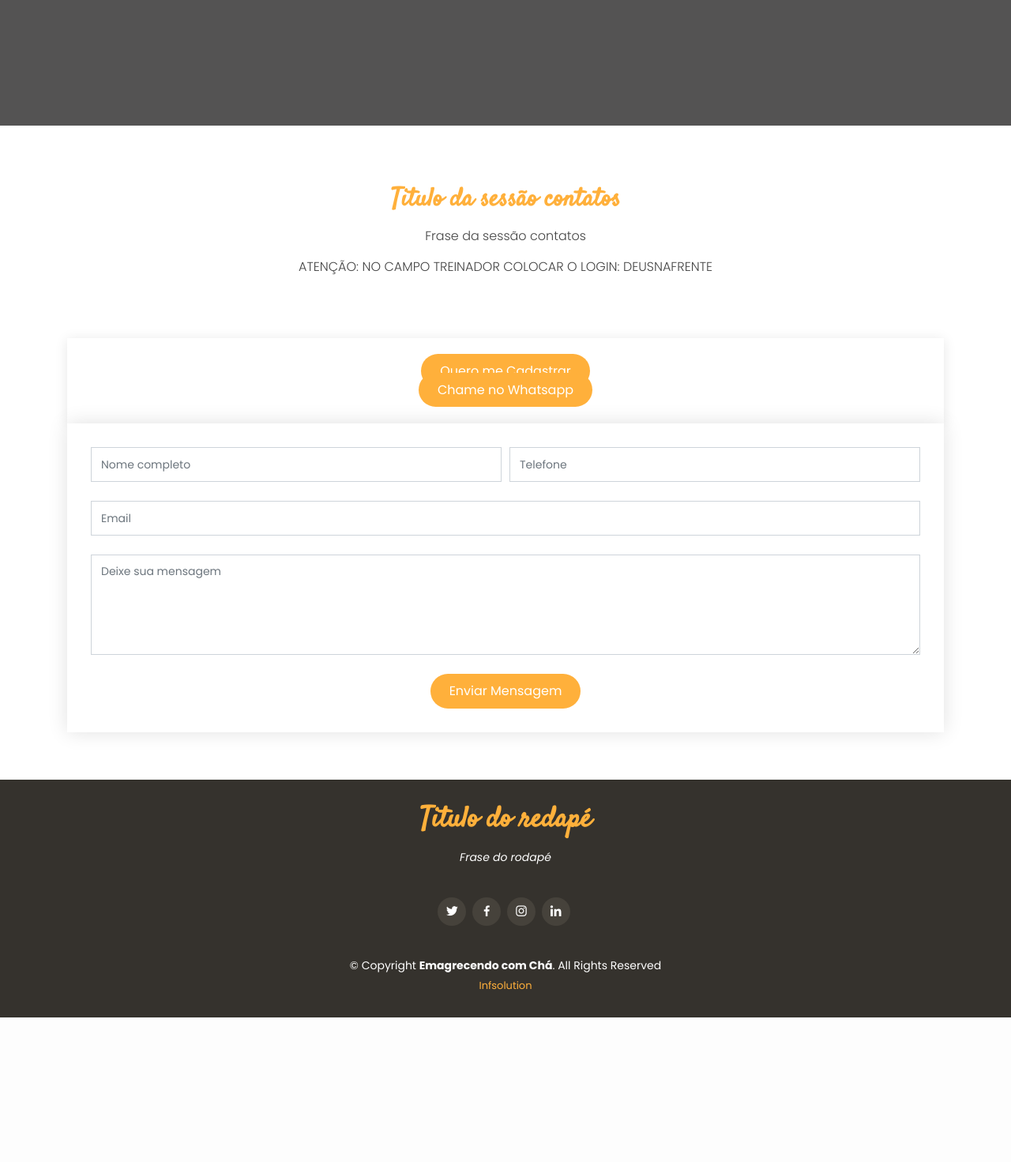
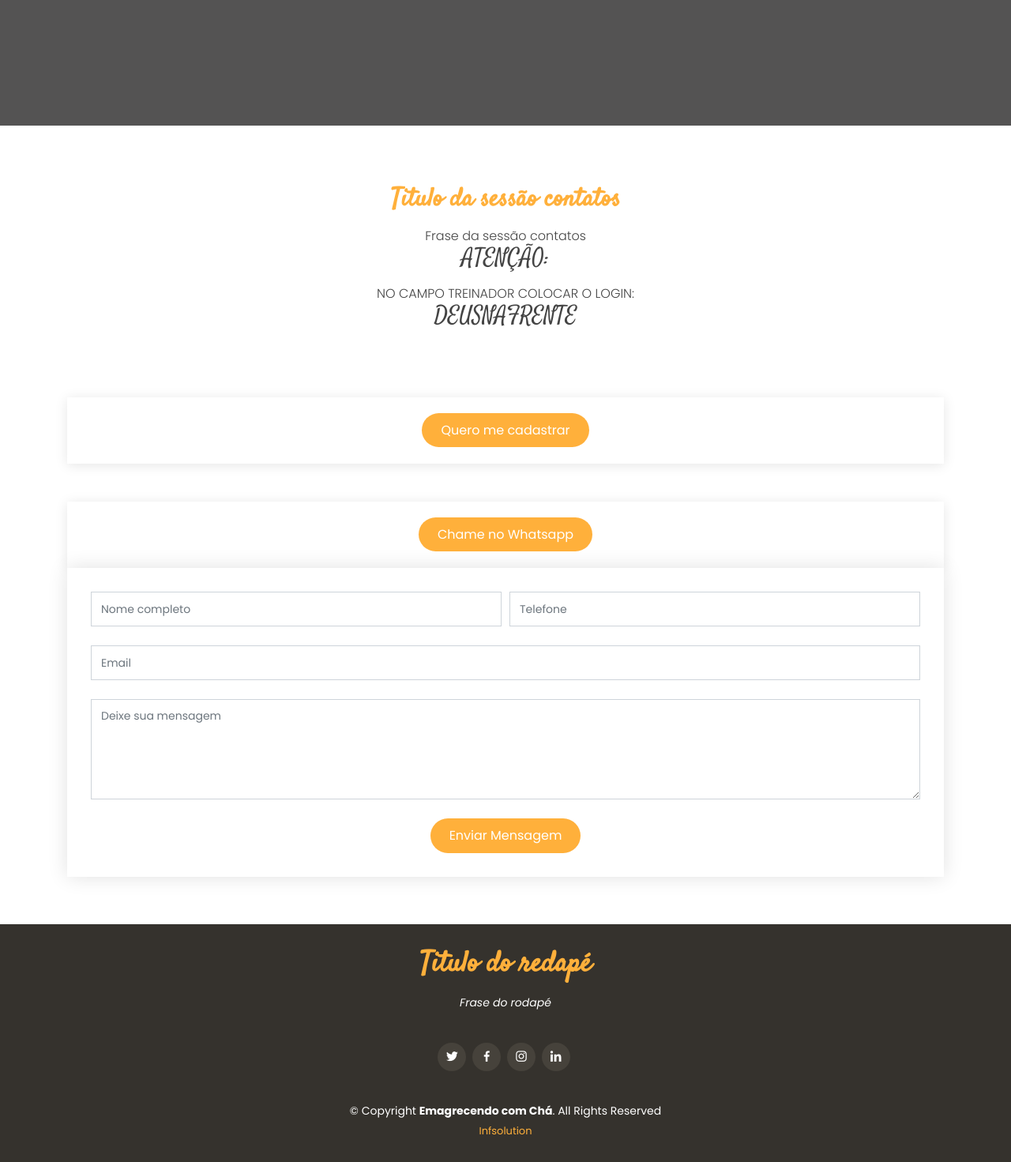
Before and after one commit to infsolution/onepagemt, a Django app: page / in a window 1280 px wide. Shown: the part 1873-3344 px from the top of the page at 79% size. Before the commit the page ends 3161 px from the top, so only its background shows below. Run offline with Django 3.2, Linux system fonts and the light colour scheme; data comes from the database, SQL or seed files in the repository; data that the repository does not hold is empty; some libraries are stand-ins or nearby versions.

```diff
--- a/onepage/templates/onepage/index.html
+++ b/onepage/templates/onepage/index.html
@@ -991,30 +991,36 @@
               Diga algo para o cliente entrar em contato
             {% endif %}
           </p>
-          <p><span>ATENÇÃO:</span> NO CAMPO TREINADOR COLOCAR O LOGIN: <span>DEUSNAFRENTE</span></P>
+          <h3><span>ATENÇÃO: </span></h3>
+          <p>NO CAMPO TREINADOR COLOCAR O LOGIN:</p>
+            <h3><span>DEUSNAFRENTE</span></h3>
         </div>
       </div>
 
       <!--div class="map">
         <iframe style="border:0; width: 100%; height: 350px;" src="https://www.google.com/maps/embed?pb=!1m14!1m8!1m3!1d12097.433213460943!2d-74.0062269!3d40.7101282!3m2!1i1024!2i768!4f13.1!3m3!1m2!1s0x0%3A0xb89d1fe6bc499443!2sDowntown+Conference+Center!5e0!3m2!1smk!2sbg!4v1539943755621" frameborder="0" allowfullscreen></iframe>
       </div-->
-
       <div class="container mt-5">
-
         <div class="info-wrap">
           <div class="row">
             <div class="col-lg-12 col-md-12 info mt-12 mt-lg-0" style="text-align: center;">
               <div class="button-whatsapp">
-                <a href="https://cadastro.maravilhasdaterra.com.br/deusnafrente">Quero me Cadastrar</a>
+                <a href="https://cadastro.maravilhasdaterra.com.br/deusnafrente">Quero me cadastrar</a>
               </div>
-              </div>
+            </div>
           </div>
+        </div>
+      </div>
+      <div class="container mt-5">
+
+        <div class="info-wrap">
           <div class="row">
             <!-- div class="col-lg-3 col-md-6 info">
               <i class="icofont-google-map"></i>
               <h4>Location:</h4>
               <p>A108 Adam Street<br>New York, NY 535022</p>
             </ di-->
+
 
 
 
```
